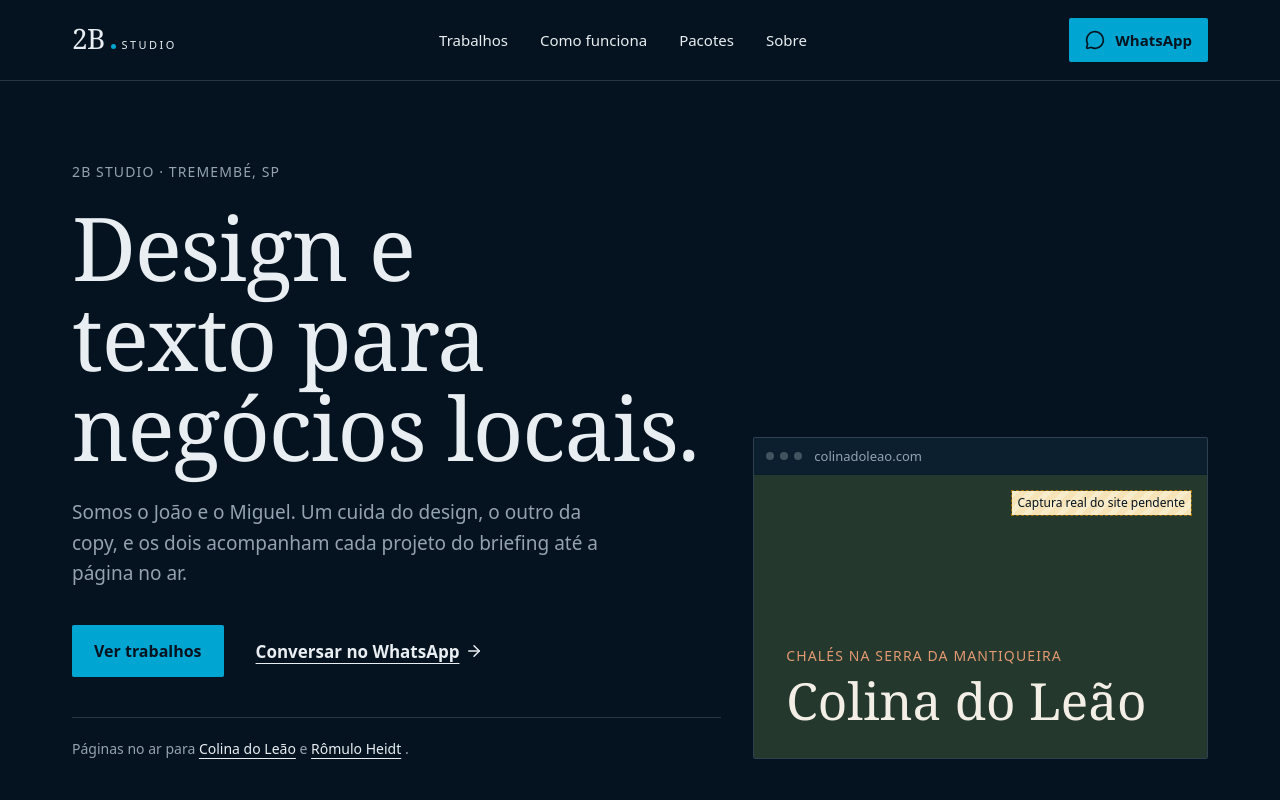
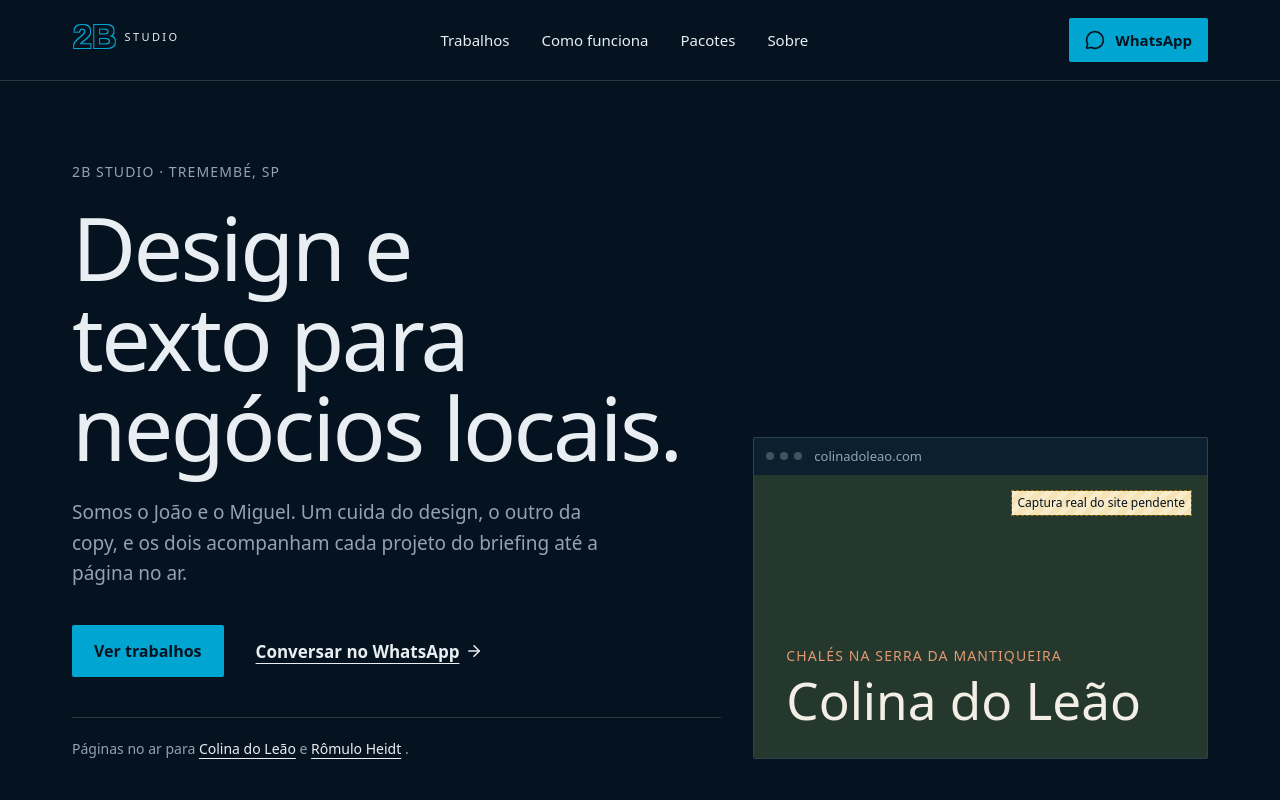
Before and after one commit to JoaoVP-Tester-QA/2b-studio-site, an Astro site: page / in a window 1280 px wide. Shown: the top 800 px of the page. Built offline with nearby package versions, Linux system fonts and the light colour scheme; Astro itself is replaced by a stand-in of ours.

Commit message:
Troca a tipografia para Instrument Sans e adiciona logo 2B em contorno provisório
Co-Authored-By: Claude Opus 5.5 <noreply@anthropic.com>
Claude-Session: https://claude.ai/code/session_01SSpDtY9G1CsndzncSp5CQs

```diff
--- a/package.json
+++ b/package.json
@@ -11,8 +11,7 @@
   },
   "dependencies": {
     "@astrojs/sitemap": "^3.7.6",
-    "@fontsource-variable/newsreader": "^5.3.0",
-    "@fontsource-variable/schibsted-grotesk": "^5.3.0",
+    "@fontsource-variable/instrument-sans": "^5.3.0",
     "@lucide/astro": "^1.80.0",
     "@tailwindcss/vite": "^4.3.5",
     "astro": "^7.4.13",
--- a/src/components/Logo.astro
+++ b/src/components/Logo.astro
@@ -1,10 +1,34 @@
 ---
+/**
+ * Logo provisório: "2B" em contorno, como na apresentação do 2B no Canva.
+ * O contorno vem de um filtro (dilatar e subtrair), porque o traço direto na
+ * fonte variável mostra as sobreposições internas das letras.
+ * PENDENTE: trocar pelo arquivo original (SVG) quando o João enviar.
+ */
 interface Props { class?: string; dark?: boolean }
-const { class: cls = '', dark = false } = Astro.props;
+const { class: cls = '' } = Astro.props;
+const id = `logo-outline-${Math.random().toString(36).slice(2, 8)}`;
 ---
 
-<span class:list={['inline-flex items-baseline gap-1.5', cls]}>
-  <span class="font-display text-[1.75rem] leading-none font-medium tracking-tight">2B</span>
-  <span class:list={['inline-block size-[5px] rounded-full', 'bg-ciano']} aria-hidden="true"></span>
+<span class:list={['inline-flex items-center gap-2', cls]}>
+  <svg viewBox="0 0 50 36" class="h-8 w-auto" aria-hidden="true">
+    <defs>
+      <filter id={id} x="-10%" y="-10%" width="120%" height="120%">
+        <feMorphology in="SourceAlpha" operator="dilate" radius="0.9" result="grown" />
+        <feComposite in="grown" in2="SourceAlpha" operator="out" result="ring" />
+        <feFlood flood-color="#00a6d1" />
+        <feComposite in2="ring" operator="in" />
+      </filter>
+    </defs>
+    <text
+      x="1"
+      y="31"
+      font-family="Instrument Sans Variable, sans-serif"
+      font-size="38"
+      font-weight="700"
+      letter-spacing="0.5"
+      fill="#000"
+      filter={`url(#${id})`}>2B</text>
+  </svg>
   <span class="label text-[0.6875rem] tracking-[0.22em]">Studio</span>
 </span>
--- a/src/components/Pricing.astro
+++ b/src/components/Pricing.astro
@@ -35,7 +35,7 @@ import { packages, whatsappLink } from '../data/site';
           <p class="mt-10 flex items-baseline gap-2" aria-label={`${p.fromPrice ? 'a partir de ' : ''}${p.price} reais`}>
             {p.fromPrice && <span class:list={['text-small', 'text-apoio-escuro']}>a partir de</span>}
             <span class="text-[1.25rem] font-medium">R$</span>
-            <span class="font-display text-[4rem] leading-none tabular-nums">{p.price}</span>
+            <span class="font-display text-[4rem] leading-none font-medium tracking-[-0.04em] tabular-nums">{p.price}</span>
           </p>
 
           <ul class:list={['mt-8 grid gap-3 border-t pt-8', 'rule-light']}>
--- a/src/components/Work.astro
+++ b/src/components/Work.astro
@@ -25,7 +25,7 @@ import { cases } from '../data/site';
               <span class="sr-only">Entregas: </span>{c.deliverables.join(' · ')}
             </p>
             <blockquote class="mt-8 border-l-2 border-ciano pl-5">
-              <p class="font-display text-[1.375rem] leading-snug italic">“{c.quote}”</p>
+              <p class="text-[1.25rem] leading-snug">“{c.quote}”</p>
               <footer class="mt-3 text-small text-apoio-escuro">{c.author}, {c.authorRole}</footer>
             </blockquote>
             <a href={c.url} target="_blank" rel="noopener" class="link-arrow mt-8 self-start text-ciano">
--- a/src/layouts/Base.astro
+++ b/src/layouts/Base.astro
@@ -1,7 +1,6 @@
 ---
-import '@fontsource-variable/newsreader/opsz.css';
-import '@fontsource-variable/newsreader/opsz-italic.css';
-import '@fontsource-variable/schibsted-grotesk/wght.css';
+import '@fontsource-variable/instrument-sans/wght.css';
+import '@fontsource-variable/instrument-sans/wght-italic.css';
 import '../styles/global.css';
 import { site, cases } from '../data/site';
 
--- a/src/styles/global.css
+++ b/src/styles/global.css
@@ -13,8 +13,8 @@
   --color-ciano-claro: #3fc0e3;
   --color-ciano-escuro: #00708f;
 
-  --font-display: 'Newsreader Variable', 'Iowan Old Style', Georgia, serif;
-  --font-sans: 'Schibsted Grotesk Variable', ui-sans-serif, system-ui, sans-serif;
+  --font-display: 'Instrument Sans Variable', ui-sans-serif, system-ui, sans-serif;
+  --font-sans: 'Instrument Sans Variable', ui-sans-serif, system-ui, sans-serif;
 
   --text-display: clamp(2.5rem, 1.4rem + 5.2vw, 5.5rem);
   --text-display--line-height: 1.02;
@@ -46,15 +46,13 @@
     font-family: var(--font-sans);
     font-size: var(--text-body);
     line-height: var(--text-body--line-height);
-    font-feature-settings: 'ss01';
     -webkit-font-smoothing: antialiased;
   }
   h1, h2, h3 {
     font-family: var(--font-display);
-    font-weight: 400;
-    letter-spacing: -0.015em;
+    font-weight: 500;
+    letter-spacing: -0.03em;
     text-wrap: balance;
-    font-optical-sizing: auto;
   }
   p { text-wrap: pretty; }
   :focus-visible {
```
Also changed, not shown: README.md, public/favicon.svg, public/og.png, 1 other file.
